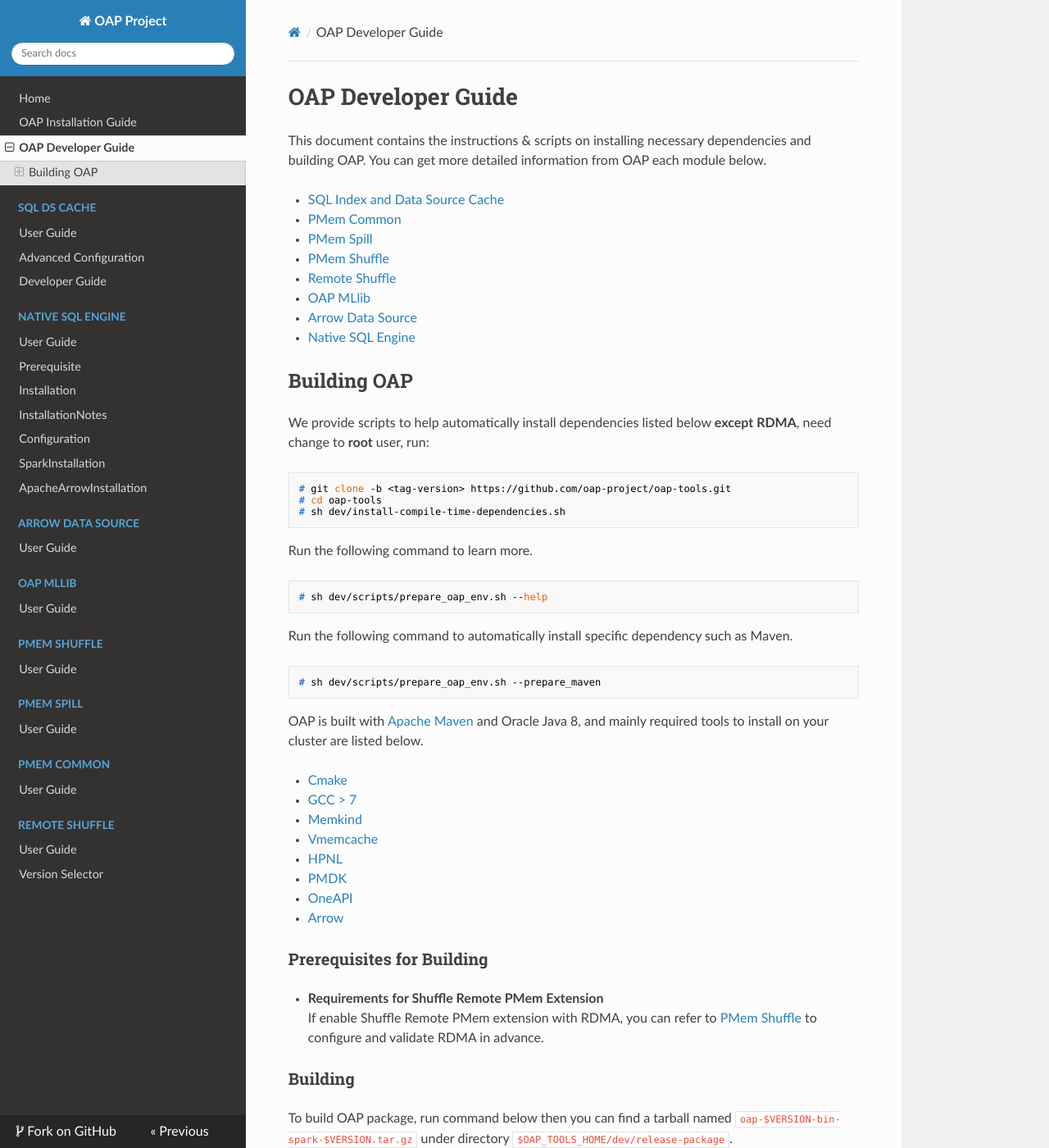
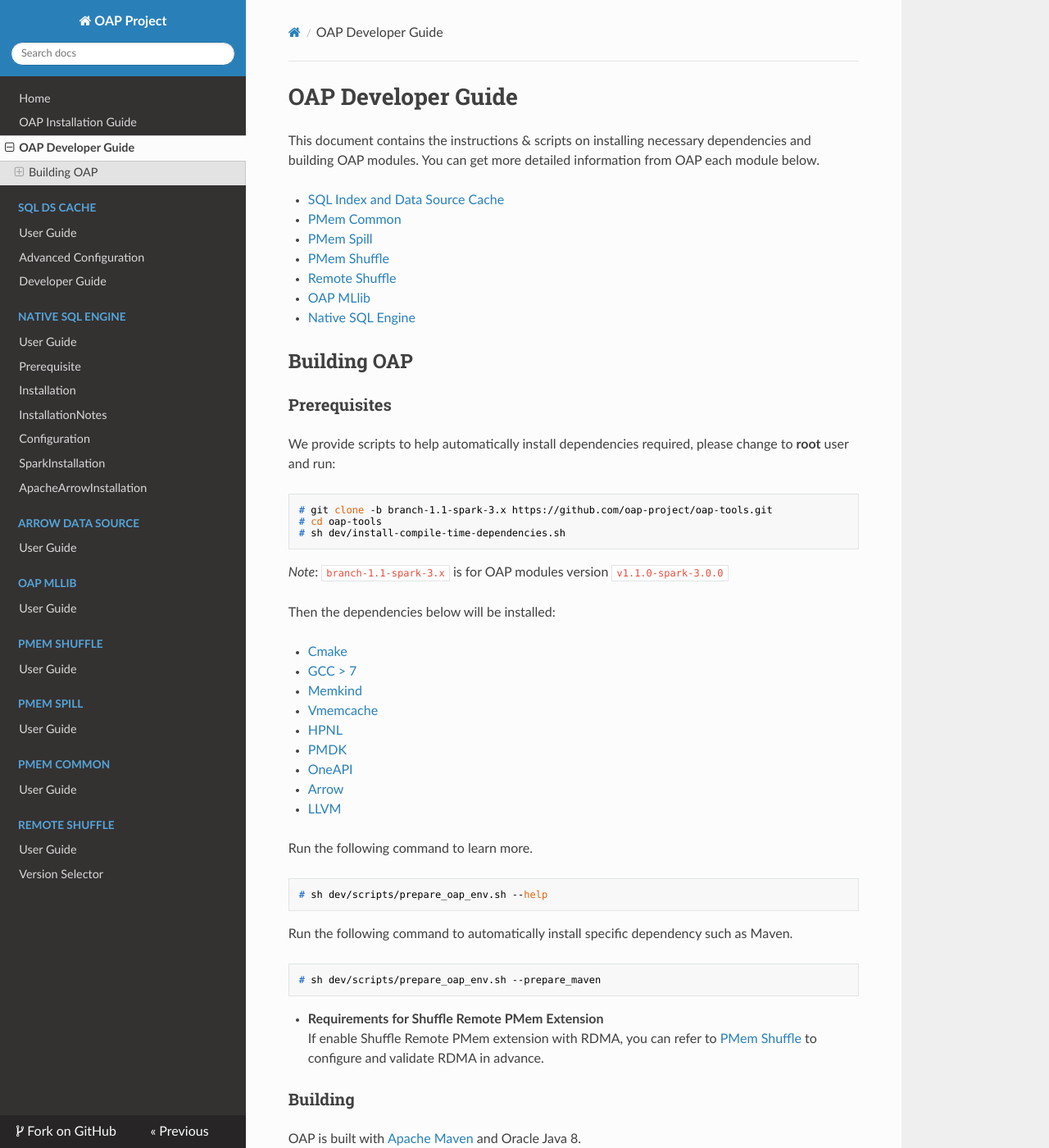
Before and after one commit to oap-project/oap-tools, an MkDocs documentation site: the page built from docs/docs/OAP-Developer-Guide.md, in a window 1280 px wide and 1400 px high. Shown: the whole window at 82% size. Built offline with MkDocs 1.6.1, drawn with Linux system fonts in a browser that asks for light colours; nearby versions of some CDN libraries.

Commit message:
Add more modification to documentation

````diff
--- a/docs/docs/OAP-Developer-Guide.md
+++ b/docs/docs/OAP-Developer-Guide.md
@@ -1,26 +1,40 @@
 # OAP Developer Guide
 
-This document contains the instructions & scripts on installing necessary dependencies and building OAP.
+This document contains the instructions & scripts on installing necessary dependencies and building OAP modules.
 You can get more detailed information from OAP each module below.
 
-* [SQL Index and Data Source Cache](https://github.com/oap-project/sql-ds-cache/blob/master/docs/Developer-Guide.md)
-* [PMem Common](https://github.com/oap-project/pmem-common)
-* [PMem Spill](https://github.com/oap-project/pmem-spill)
-* [PMem Shuffle](https://github.com/oap-project/pmem-shuffle#5-install-dependencies-for-shuffle-remote-pmem-extension)
-* [Remote Shuffle](https://github.com/oap-project/remote-shuffle)
-* [OAP MLlib](https://github.com/oap-project/oap-mllib)
-* [Arrow Data Source](https://github.com/oap-project/native-sql-engine/tree/branch-1.1-spark-3.x/arrow-data-source)
-* [Native SQL Engine](https://github.com/oap-project/native-sql-engine)
+* [SQL Index and Data Source Cache](https://github.com/oap-project/sql-ds-cache/blob/v1.1.0-spark-3.0.0/docs/Developer-Guide.md)
+* [PMem Common](https://github.com/oap-project/pmem-common/tree/v1.1.0-spark-3.0.0)
+* [PMem Spill](https://github.com/oap-project/pmem-spill/tree/v1.1.0-spark-3.0.0)
+* [PMem Shuffle](https://github.com/oap-project/pmem-shuffle/tree/v1.1.0-spark-3.0.0#5-install-dependencies-for-pmem-shuffle)
+* [Remote Shuffle](https://github.com/oap-project/remote-shuffle/tree/v1.1.0-spark-3.0.0)
+* [OAP MLlib](https://github.com/oap-project/oap-mllib/tree/v1.1.0-spark-3.0.0)
+* [Native SQL Engine](https://github.com/oap-project/native-sql-engine/tree/v1.1.0-spark-3.0.0)
 
 ## Building OAP
 
-We provide scripts to help automatically install dependencies listed below **except RDMA**, need change to **root** user, run:
+### Prerequisites
+
+We provide scripts to help automatically install dependencies required, please change to **root** user and run:
 
 ```
-# git clone -b <tag-version> https://github.com/oap-project/oap-tools.git
+# git clone -b branch-1.1-spark-3.x https://github.com/oap-project/oap-tools.git
 # cd oap-tools
 # sh dev/install-compile-time-dependencies.sh
 ```
+*Note*: `branch-1.1-spark-3.x` is for OAP modules version `v1.1.0-spark-3.0.0`
+
+Then the dependencies below will be installed:
+
+* [Cmake](https://help.directadmin.com/item.php?id=494)
+* [GCC > 7](https://gcc.gnu.org/wiki/InstallingGCC)
+* [Memkind](https://github.com/memkind/memkind/tree/v1.10.1)
+* [Vmemcache](https://github.com/pmem/vmemcache)
+* [HPNL](https://github.com/Intel-bigdata/HPNL)
+* [PMDK](https://github.com/pmem/pmdk)
+* [OneAPI](https://software.intel.com/content/www/us/en/develop/tools/oneapi.html)
+* [Arrow](https://github.com/oap-project/arrow/tree/arrow-3.0.0-oap-1.1)
+* [LLVM](https://llvm.org/)
 
 Run the following command to learn more.
 
@@ -34,22 +48,12 @@
 # sh dev/scripts/prepare_oap_env.sh --prepare_maven
 ```
 
-OAP is built with [Apache Maven](http://maven.apache.org/) and Oracle Java 8, and mainly required tools to install on your cluster are listed below.
-
-* [Cmake](https://help.directadmin.com/item.php?id=494)
-* [GCC > 7](https://gcc.gnu.org/wiki/InstallingGCC)
-* [Memkind](https://github.com/memkind/memkind/tree/v1.10.1)
-* [Vmemcache](https://github.com/pmem/vmemcache)
-* [HPNL](https://github.com/Intel-bigdata/HPNL)
-* [PMDK](https://github.com/pmem/pmdk)
-* [OneAPI](https://software.intel.com/content/www/us/en/develop/tools/oneapi.html)
-* [Arrow](https://github.com/oap-project/arrow/tree/arrow-3.0.0-oap-1.1)
-### Prerequisites for Building
-
 - **Requirements for Shuffle Remote PMem Extension**
 If enable Shuffle Remote PMem extension with RDMA, you can refer to [PMem Shuffle](https://github.com/oap-project/pmem-shuffle) to configure and validate RDMA in advance.
 
 ### Building
+
+OAP is built with [Apache Maven](http://maven.apache.org/) and Oracle Java 8.
 
 To build OAP package, run command below then you can find a tarball named `oap-$VERSION-bin-spark-$VERSION.tar.gz` under directory `$OAP_TOOLS_HOME/dev/release-package `.
 ```
````
Also changed, not shown: docs/docs/OAP-Installation-Guide.md (+2 -1 lines).
